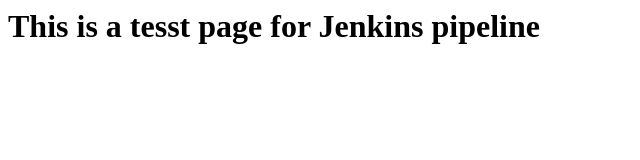
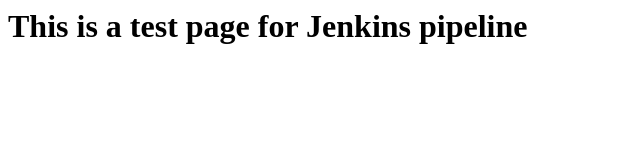
Before and after one commit to tarunbhartiya7/jenkins-demo-website, a plain HTML site: page index.html in a window 1280 px wide. Shown: the whole page, without its empty margins (0-640 px from the left). Drawn offline with Linux system fonts and the light colour scheme.

Commit message:
corrected h1 tag

```diff
--- a/index.html
+++ b/index.html
@@ -1,6 +1,6 @@
 <html>
 <title>Jenkins CI/CD Pipeline</title>
 <body>
-<h1>This is a tesst page for Jenkins pipeline</h1>
+<h1>This is a test page for Jenkins pipeline</h1>
 </body>
 </html>
```
